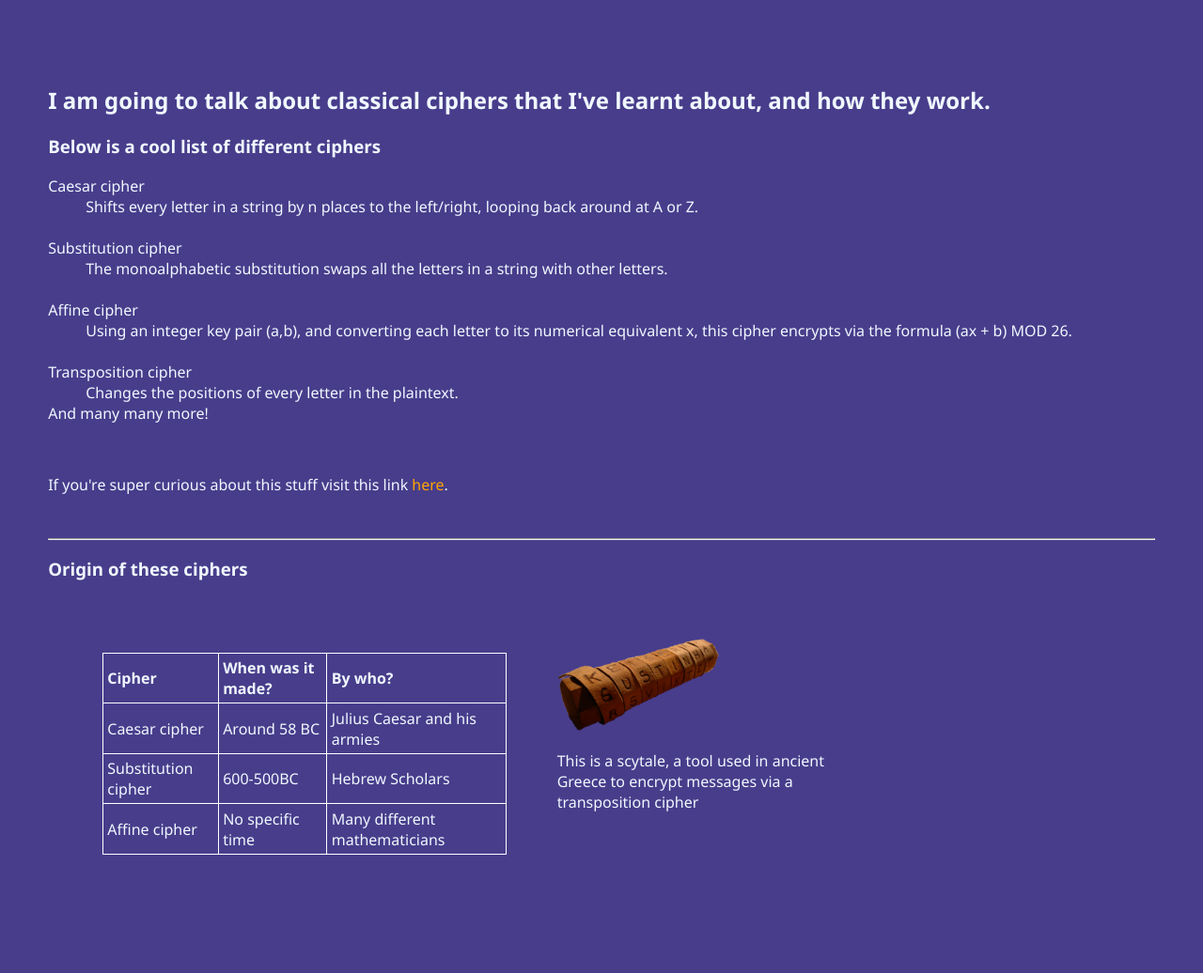
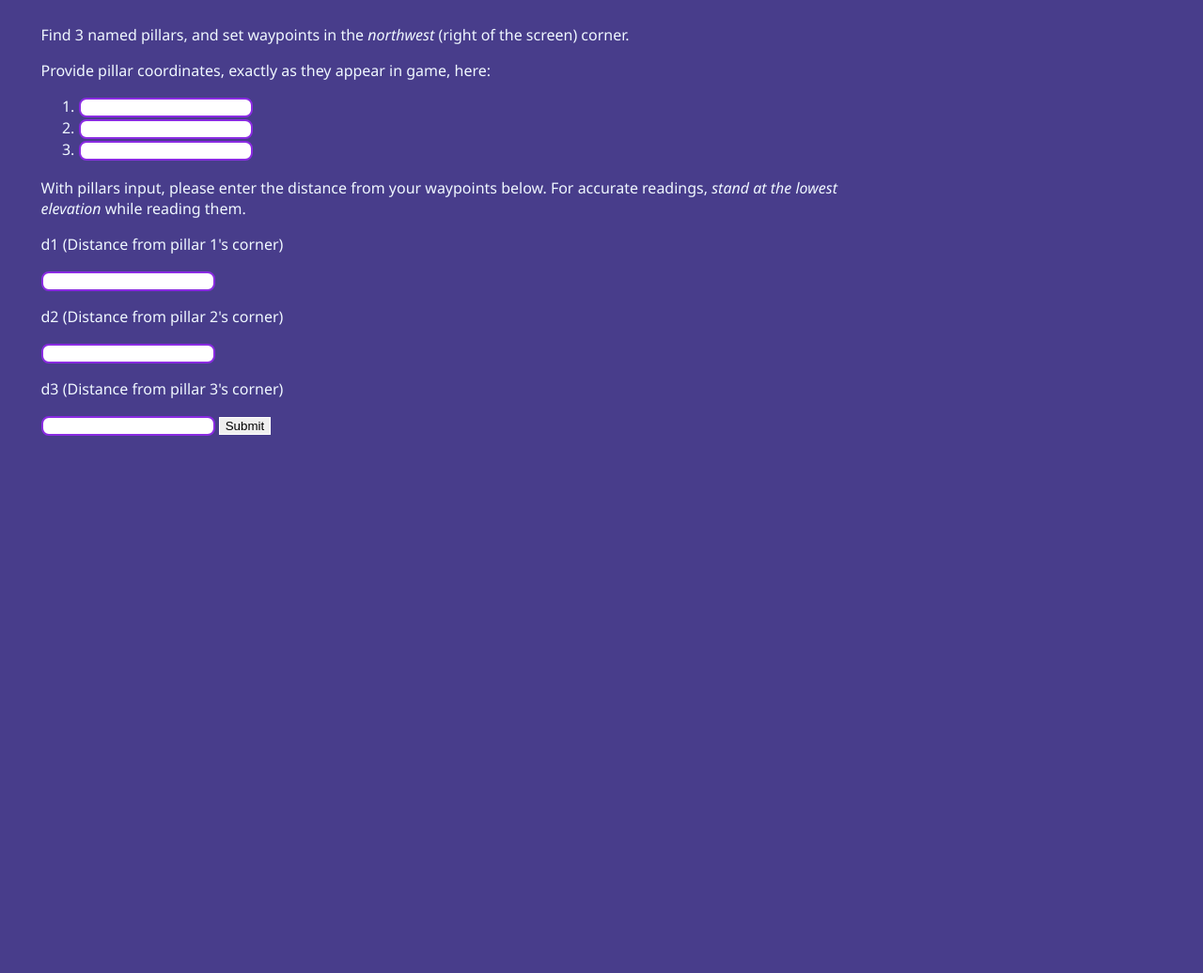
Before and after one commit to grubbash/grubbash.github.io, a plain HTML site: page index.html in a window 1280 px wide. Shown: the part 137-1173 px from the top of the page at 94% size. Drawn offline with Linux system fonts and the light colour scheme.

Commit message:
temp change

```diff
--- a/index.html
+++ b/index.html
@@ -1,120 +1,47 @@
 <!DOCTYPE html>
+<html>
+<head>
+    <title>Tweedian 3008 Compass</title>
+    <link rel="stylesheet" href="styles.css">
+</head>
+<body>
+    <h1 class="header">Tweedian 3008 Compass</h1>
+    <div class="container">
+    <div>
+        <p>Find 3 named pillars, and set waypoints in the <i>northwest</i> (right of the screen) corner.</p>
+        <p>Provide pillar coordinates, exactly as they appear in game, here:</p>
+        <ol>
+            <li><input type="text" id="pillar1"></li>
+            <li><input type="text" id="pillar2"></li>
+            <li><input type="text" id="pillar3"></li>
+        </ol>
+    </div>
+    <div>
+    <p>With pillars input, please enter the distance from your waypoints below. For accurate readings, <i>stand at the lowest elevation</i> while reading them. </p>
+    <form>
+        <p>d1 (Distance from pillar 1's corner)</p>
+        <input type="number" id="d1c">
 
-<html lang="en-us">
+        <p>d2 (Distance from pillar 2's corner)</p>
+        <input type="number" id="d2c">
 
-<head>
-    <title>William Tweed's website</title>
-    <meta charset="utf-8">
-    <meta name="viewport" content="width=device-width">
-    <link rel="stylesheet" href="styles.css">
+        <p>d3 (Distance from pillar 3's corner)</p>
+        <input type="number" id="d3c">
+        <input type="submit" id="submitbut" onclick="doEventSubmit();">
+    </form>
+    </div>
+    <img src="SCP-3008_map.webp" id="mapImg" style="display:none;">
+    <div id="Result">
 
+        <canvas id="resCvs" width="500" height="500">
 
-</head>
+        </canvas>
 
-<body>
-    <section class="header">
-        <h1>Hello, World!</h1>
-        <p class="sp_header">My name is William Tweed</p>
-    </section>
-
-    <section class="main_body">
-        <br>
-
-
-    <h2>I am going to talk about classical ciphers that I've learnt about, and how they work.</h2>
-    <h3>Below is a cool list of different ciphers</h3>
-
-
-
-    <dl>
-        <dt>Caesar cipher</dt>
-        <dd>Shifts every letter in a string by n places to the left/right, looping back around at A or Z.</dd>
-        <br>
-        <dt>Substitution cipher</dt>
-        <dd>The monoalphabetic substitution swaps all the letters in a string with other letters.</dd>
-        <br>
-        <dt>Affine cipher</dt>
-        <dd>Using an integer key pair (a,b), and converting each letter to its numerical equivalent x, this cipher encrypts via the formula (ax + b) MOD 26.</dd>
-        <br>
-
-        <dt>Transposition cipher</dt>
-        <dd>Changes the positions of every letter in the plaintext.</dd>
-
-        <dt>And many many more!</dt>
-    </dl>
-
-
-
-    <br>
-    <p>If you're super curious about this stuff visit this link <a href="https://en.wikipedia.org/wiki/Classical_cipher">here</a>.</p>
-    <br>
-
-
-    <hr>
-
-    <h3>Origin of these ciphers</h3>
-
-
-
-
-
-
-
-    <div class="container">
-        <div>
-            <table>
-                <tr>
-                    <th>Cipher</th>
-                    <th>When was it made?</th>
-                    <th>By who?</th>
-                </tr>
-                <tr>
-                    <td>Caesar cipher</td>
-                    <td>Around 58 BC</td>
-                    <td>Julius Caesar and his armies</td>
-                </tr>
-                <tr>
-                    <td>Substitution cipher</td>
-                    <td>600-500BC</td>
-                    <td>Hebrew Scholars</td>
-                </tr>
-                <tr>
-                    <td>Affine cipher</td>
-                    <td>No specific time</td>
-                    <td>Many different mathematicians</td>
-                </tr>
-            </table>
-        </div>
-
-
-
-
-        <div>
-            <img src="Scytale.png" width="60%">
-            <p>This is a scytale, a tool used in ancient Greece to encrypt messages via a transposition cipher</p>
-        </div>
-
-
-
+    </div>
     </div>
 
 
-
-
-
-
-
-
-
-    </section>
-
-
-
-
+    <script src="index.js"></script>
 </body>
 
-
-
-
-
 </html>
--- /dev/null
+++ b/index.js
@@ -0,0 +1,59 @@
+var dict = {"A":1,"B":2,"C":3,"D":4,"E":5,"F":6,"G":7,};
+const re = new RegExp("^[A-G][1-7]$");
+var d1c = document.getElementById("d1c"); var d2c = document.getElementById("d2c");
+var d3c = document.getElementById("d3c"); var ResultField = document.getElementById("Result");
+var submitbut = document.getElementById("submitbut"); const mapImg = document.getElementById("mapImg");
+const pil1 = document.getElementById("pillar1"); const pil2 = document.getElementById("pillar2"); const pil3 = document.getElementById("pillar3");
+const ctx = document.getElementById("resCvs").getContext("2d");
+submitbut.addEventListener("click", (e) => { e.preventDefault();
+}); function doEventSubmit() {
+    if (!re.test(pil1.value) || !re.test(pil2.value)) {alert("Incorrect pillar values.");return;}
+    let d1 = d1c.value; let d2 = d2c.value; let d3 = d3c.value;
+    let coords1 = convCoordXY(pil1.value); let coords2 = convCoordXY(pil2.value); let coords3 = convCoordXY(pil3.value);
+    let result = trilaterate(coords1[0], coords1[1], d1, coords2[0], coords2[1], d2, coords3[0], coords3[1], d3);
+    console.log(result);
+    let x = result.x; let y = result.y;
+    ctx.drawImage(mapImg, 0,0,500,500); ctx.beginPath();
+    drawCircle(coords1[0],coords1[1],normaliseCanvas(d1),false);
+    drawCircle(coords2[0],coords2[1],normaliseCanvas(d2),false);
+    drawCircle(coords3[0],coords3[1],normaliseCanvas(d3),false);
+    drawCircle(x,y,5,true);
+} function normaliseCanvas(n){return n* (10/51);}
+function drawCircle(x,y,rad, fill) {
+    ctx.beginPath();
+    ctx.arc(normaliseCanvas(x),normaliseCanvas(y), rad, 0, 2*Math.PI);
+    if (fill) {ctx.fillStyle="red"; ctx.fill();}
+    ctx.lineWidth=0.9;
+    ctx.stroke();
+}
+function convCoordXY(coord) {
+    let formatted = coord.trim().toUpperCase();
+    let height = formatted.charAt(1);
+    height=50+(400*(height-1));
+    let width = dict[formatted.charAt(0)];
+    width= 50+(400*(width-1));
+    console.log([width,height]);
+    return [width,height]; }
+function intersectCircles(x1, y1, r1, x2, y2, r2) {
+    const dx = x2 - x1; const dy = y2 - y1; const d = Math.hypot(dx, dy);
+    if (d > r1 + r2 || d < Math.abs(r1 - r2) || d === 0)
+        return [];
+    const a = (r1*r1 - r2*r2 + d*d) / (2*d);
+    const h = Math.sqrt(r1*r1 - a*a); const ux = dx / d;
+    const uy = dy / d; const px = x1 + a * ux; const py = y1 + a * uy;
+    return [
+        {x: px + h * -uy,y: py + h * ux},
+        { x: px - h * -uy, y: py - h * ux}
+    ];
+}
+function trilaterate(
+    x1, y1, r1,
+    x2, y2, r2,
+    x3, y3, r3
+) {
+    const points = intersectCircles(x1,y1,r1,x2,y2,r2);
+    for (const p of points) {
+        const d = Math.hypot(p.x-x3, p.y-y3);
+        if (Math.abs(d-r3) < 10) {return {x:p.x, y:p.y };}}
+    return {x:NaN, y:NaN};
+}
--- a/styles.css
+++ b/styles.css
@@ -68,14 +68,13 @@ th, td, table {
 
 .container {
     width:70%;
-    display:grid;
+
     padding:2%;
     grid-template-columns: auto auto auto;
 
 }
 
 .container div {
-    padding:4%;
     margin:2%;
 }
 
@@ -92,3 +91,23 @@ th, td, table {
     width:45%;
     float:right;
 }
+
+input {
+  border: 2px solid blueviolet;
+  border-radius: 8px;
+}
+
+input[type=submit] {
+    border-radius: 0;
+    border: 1px solid white;
+}
+
+canvas {
+    width:100%;
+    height:100%;
+    margin:0;
+}
+
+img {
+    image-rendering: auto;
+}
```
Also changed, not shown: SCP-3008_map.webp (added), Scytale.png (deleted).
